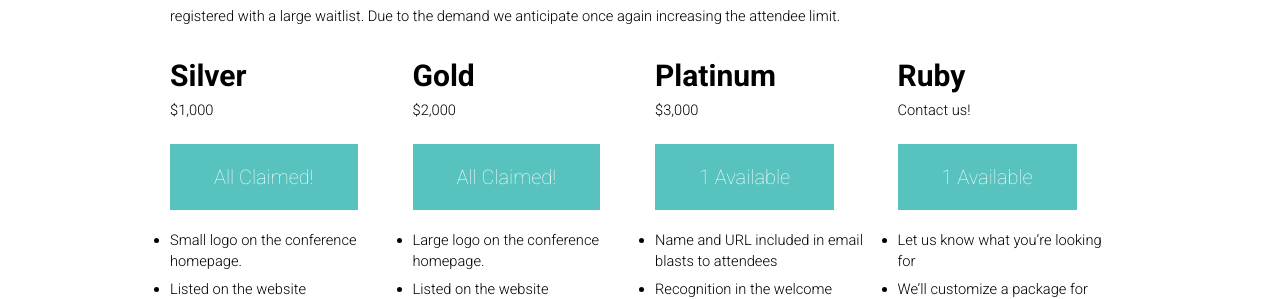
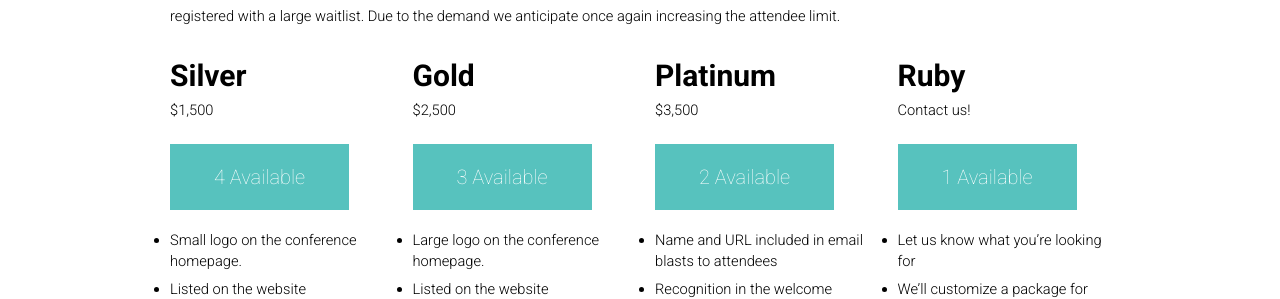
Before and after one commit to rubyforgood/rubyforgood.org--old, a Jekyll site: the page built from sponsors.md, in a window 1280 px wide and 900 px high. Shown: the part 428-727 px from the top of the window. Built offline with Jekyll 4.4.1, drawn with Linux system fonts in a browser that asks for light colours; our own code applies the rules of GitHub Pages for plain Markdown files.

Commit message:
Update sponsors.md

```diff
--- a/sponsors.md
+++ b/sponsors.md
@@ -15,10 +15,10 @@
 <div class="col-md-3 col-sm-3" markdown="1">
 
 ###### **Silver**
-$1,000
+$1,500
 
 <div class="btn-wrapper">
-<a href="mailto:{{ site.data.constants.contact_email }}?subject=Silver Sponsorship" class="btn btn-sm btn-primary">All Claimed!</a>
+<a href="mailto:{{ site.data.constants.contact_email }}?subject=Silver Sponsorship" class="btn btn-sm btn-primary">4 Available</a>
 </div>
 
 - Small logo on the conference homepage.
@@ -31,10 +31,10 @@
 <div class="col-md-3 col-sm-3" markdown="1">
 
 ###### **Gold**
-$2,000
+$2,500
 
 <div class="btn-wrapper">
-<a href="mailto:{{ site.data.constants.contact_email }}?subject=Gold Sponsorship" class="btn btn-sm btn-primary">All Claimed! </a>
+<a href="mailto:{{ site.data.constants.contact_email }}?subject=Gold Sponsorship" class="btn btn-sm btn-primary">3 Available</a>
 </div>
 
 - Large logo on the conference homepage.
@@ -48,10 +48,10 @@
 <div class="col-md-3 col-sm-3" markdown="1">
 
 ###### **Platinum**
-$3,000
+$3,500
 
 <div class="btn-wrapper">
-<a href="mailto:{{ site.data.constants.contact_email }}?subject=Platinum Sponsorship" class="btn btn-sm btn-primary">1 Available</a>
+<a href="mailto:{{ site.data.constants.contact_email }}?subject=Platinum Sponsorship" class="btn btn-sm btn-primary">2 Available</a>
 </div>
 
 - Name and URL included in email blasts to attendees
```
